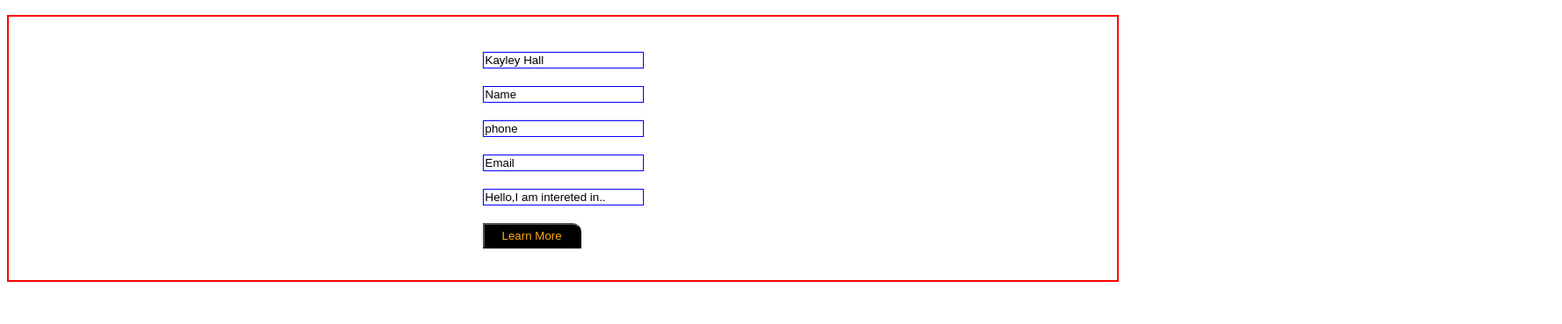
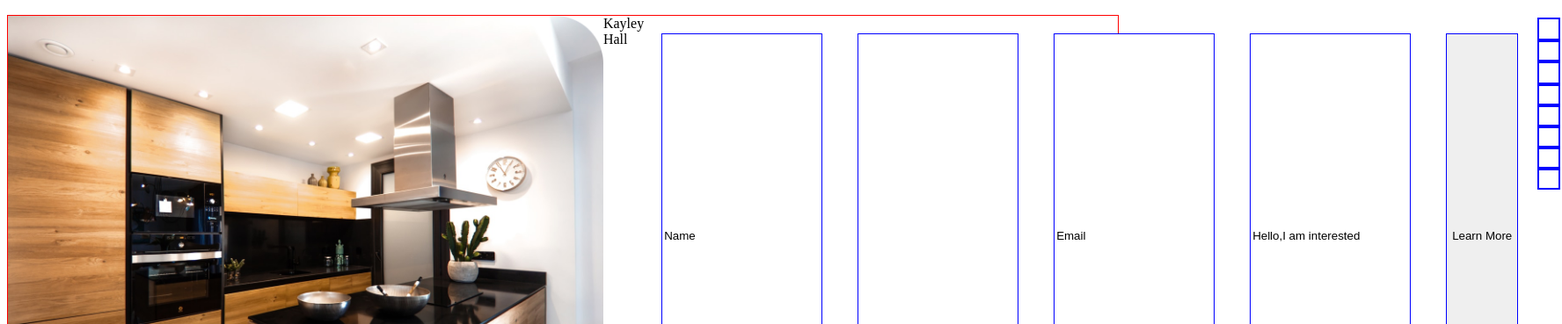
Before and after one commit to Vickopiyo/Quickmovers, a plain HTML site: page movers.html in a window 1280 px wide. Shown: the part 303-672 px from the top of the page at 88% size, 1776 px wide, since content can reach past the window. Drawn offline with Linux system fonts and the light colour scheme.

Commit message:
makes Sign up/login page 2

```diff
--- a/Assets/css/index.css
+++ b/Assets/css/index.css
@@ -157,3 +157,15 @@ form button{
     padding: 5px 20px 5px 20px;
     border-top-right-radius: 10px;
 }
+table{
+
+
+
+
+
+}
+tr{
+    border: 2px solid blue;
+    padding: 10px;
+    display: flex;
+}
--- a/movers.html
+++ b/movers.html
@@ -26,15 +26,21 @@
             </div>
 
     </header>
-    <section class="fom">
-        <form action="">
-            <input type="text" name="Name" value="Kayley Hall">
-            <input type="text"  name="name" value="Name">
-            <input type="text" name="name" value="phone" >
-            <input type="text" value="Email" >
-            <input type="text" value="Hello,I am intereted in..">
-            <button>Learn More</button>
-        </form>
+    <section >
+        <img src="./Assets/img/Property House.png" alt="" height="500px" height="600px">
+        <table>
+            <th>
+                <tr>Kayley Hall</tr>
+            </th>
+            <td>
+                <tr><input type="text" value="Name"></tr>
+                <tr><input type="number" value="Phone"></tr>
+                <tr><input type="email" value="Email"></tr>
+                <tr><input type="text" value="Hello,I am interested"></tr>
+                <tr><input type="button" value="Learn More"></tr>
+            </td>
+        </table>
+
     </section>
 
 </body>
```
Also changed, not shown: index.html (+1 -1 lines).
